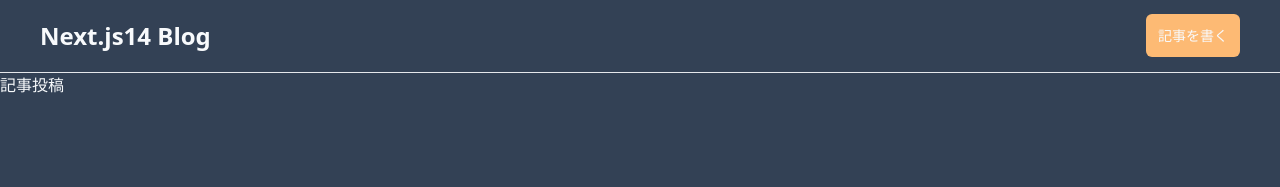
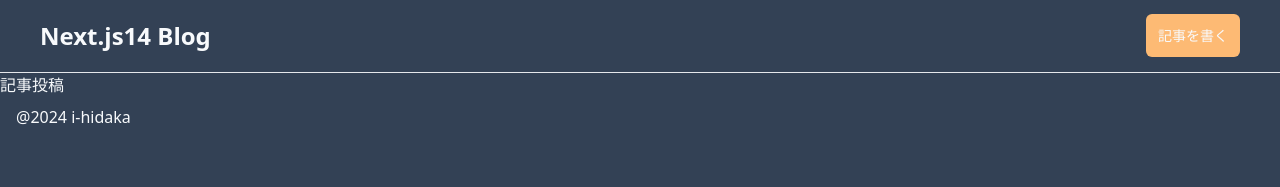
Before and after one commit to i-hidaka/next13-app-router, a Next.js app: page / in a window 1280 px wide. Shown: the top 187 px of the page. Built offline with nearby package versions, Linux system fonts and the light colour scheme.

Commit message:
✨ フッターを作成

```diff
--- /dev/null
+++ b/app/Footer.tsx
@@ -0,0 +1,7 @@
+import React from "react";
+
+const Footer = () => {
+  return <footer className="py-2 px-4">@2024 i-hidaka</footer>;
+};
+
+export default Footer;
--- a/app/layout.tsx
+++ b/app/layout.tsx
@@ -1,6 +1,7 @@
 import type { Metadata } from "next";
 import "./globals.css";
 import Header from "./Header";
+import Footer from "./Footer";
 
 export const metadata: Metadata = {
   title: "Next.js14 Blog",
@@ -17,6 +18,7 @@ export default function RootLayout({
       <body className="container mx-auto bg-slate-700 text-slate-50">
         <Header />
         {children}
+        <Footer />
       </body>
     </html>
   );
```
